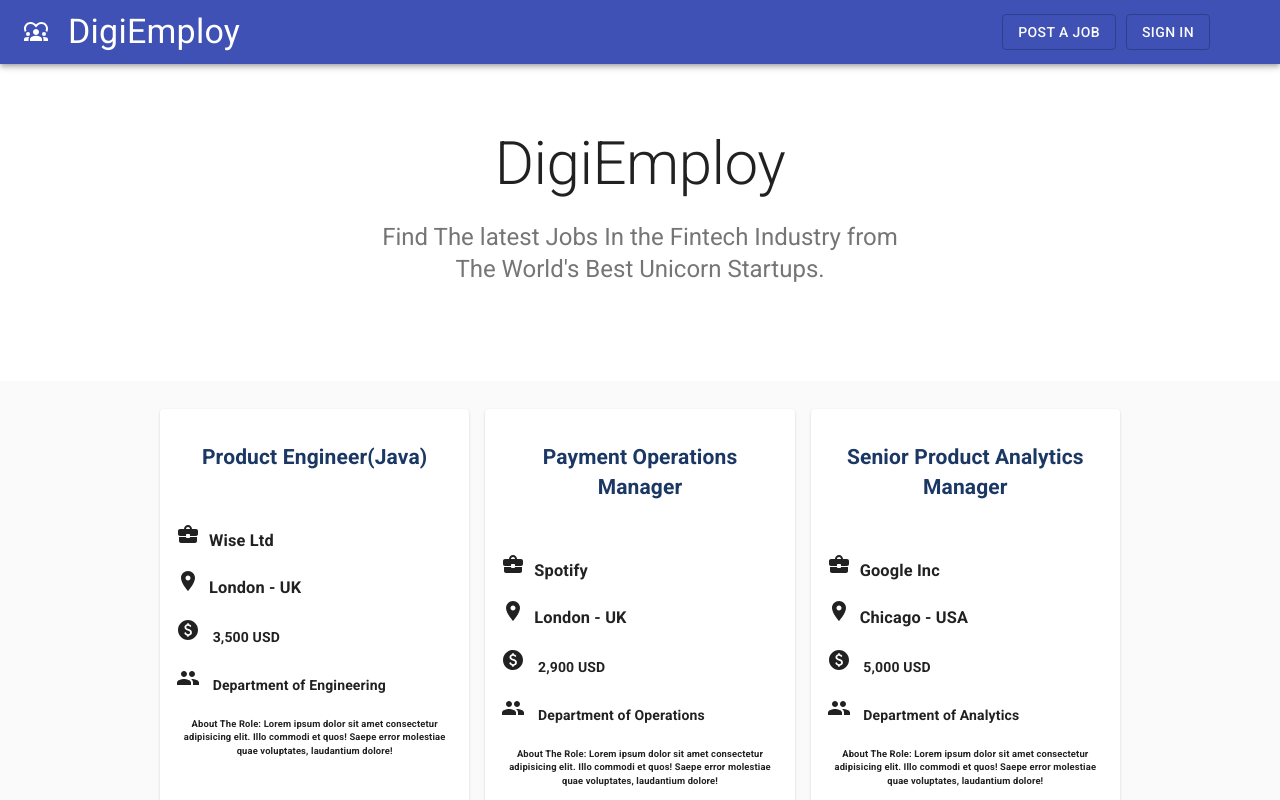
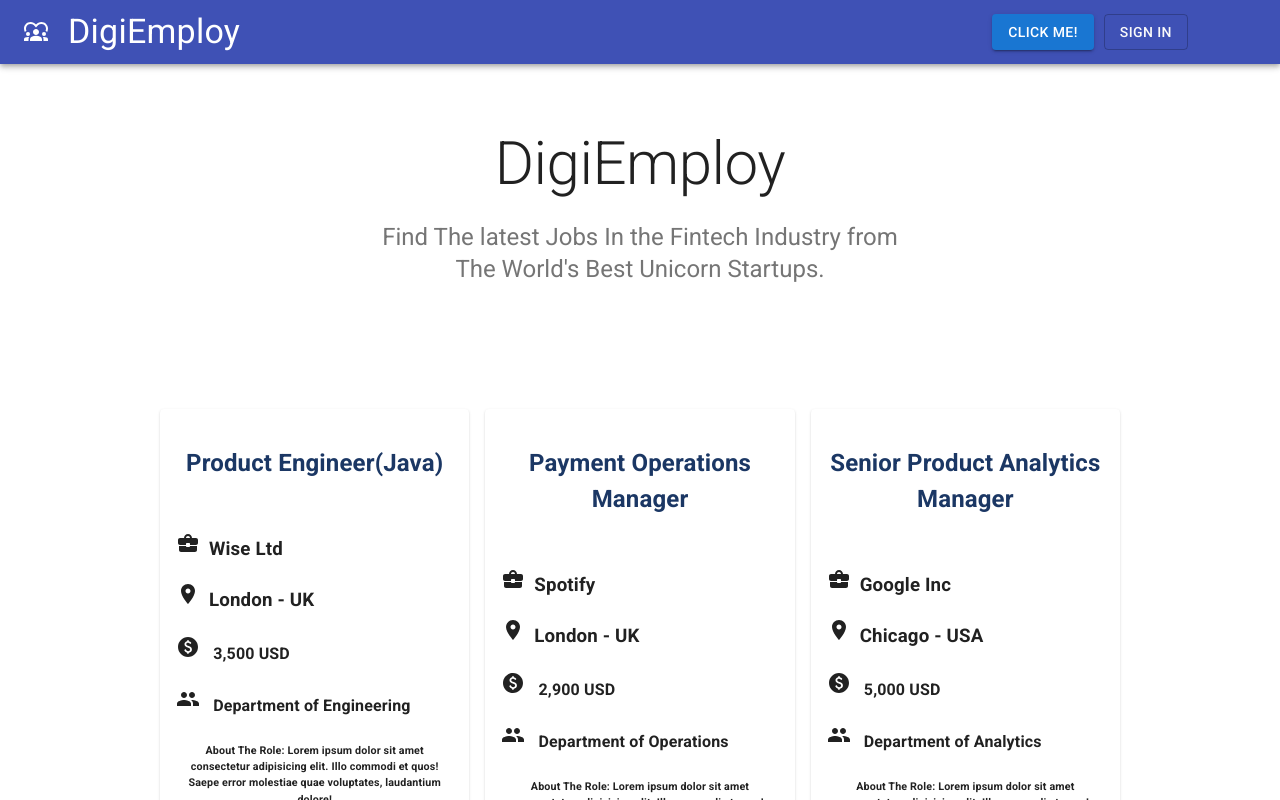
Before and after one commit to Emna747/digiemploy, a React (Create React App) app: page / in a window 1280 px wide. Shown: the top 800 px of the page. Built offline with nearby package versions, Linux system fonts and the light colour scheme.

Commit message:
Final commit

```diff
--- a/src/App.jsx
+++ b/src/App.jsx
@@ -7,6 +7,7 @@
 import LocationOnIcon from "@mui/icons-material/LocationOn";
 import PaidRoundedIcon from "@mui/icons-material/PaidRounded";
 import PeopleIcon from "@mui/icons-material/People";
+import Popover from "./Popover";
 import {
   Typography,
   AppBar,
@@ -19,12 +20,13 @@
   CardContent,
   Grid,
 } from "@material-ui/core";
-import { Link } from "react-router-dom";
+
 import useStyles from "./styles";
 import database from "./database";
-// {database.map(createCard)}
+import SignIn from "./SignIn";
 function App() {
   const classes = useStyles();
+
   return (
     <div>
       <CssBaseline />
@@ -34,21 +36,10 @@
           <Typography variant="h4" className={classes.navigationBar}>
             DigiEmploy
           </Typography>
-
+          <Popover />
           <Button variant="outlined" size="medium" className={classes.button}>
             {" "}
-            Post a Job
-          </Button>
-          <Button
-            variant="outlined"
-            size="medium"
-            className={classes.button}
-            component={Link}
-            onClick={() => {}}
-            to={"/signin"}
-          >
-            {" "}
-            Sign In
+            Sign in{" "}
           </Button>
         </Toolbar>
       </AppBar>
@@ -63,6 +54,7 @@
             >
               DigiEmploy
             </Typography>
+
             <Typography
               variant="h5"
               align="center"
@@ -129,6 +121,7 @@
           </Grid>
         </Container>
       </main>
+      <SignIn />
       <footer className={classes.footer}>
         <Typography variant="h6" align="center" gutterBottom>
           {" "}
--- /dev/null
+++ b/src/Popover.js
@@ -0,0 +1,42 @@
+import * as React from "react";
+import Popover from "@mui/material/Popover";
+import Typography from "@mui/material/Typography";
+import Button from "@mui/material/Button";
+
+export default function BasicPopover() {
+  const [anchorEl, setAnchorEl] = React.useState(null);
+
+  const handleClick = (event) => {
+    setAnchorEl(event.currentTarget);
+  };
+
+  const handleClose = () => {
+    setAnchorEl(null);
+  };
+
+  const open = Boolean(anchorEl);
+  const id = open ? "simple-popover" : undefined;
+
+  return (
+    <div>
+      <Button aria-describedby={id} variant="contained" onClick={handleClick}>
+        Click me!
+      </Button>
+      <Popover
+        id={id}
+        open={open}
+        anchorEl={anchorEl}
+        onClose={handleClose}
+        anchorOrigin={{
+          vertical: "bottom",
+          horizontal: "left",
+        }}
+      >
+        <Typography sx={{ p: 2 }}>
+          Please note that this is not the final version of the website. I will
+          be adding more features soon.
+        </Typography>
+      </Popover>
+    </div>
+  );
+}
--- a/src/index.js
+++ b/src/index.js
@@ -1,13 +1,11 @@
 import React from "react";
 import ReactDOM from "react-dom/client";
-import { BrowserRouter, Routes, Route } from "react-router-dom";
+import { BrowserRouter } from "react-router-dom";
 import App from "./App";
 
 const root = ReactDOM.createRoot(document.getElementById("root"));
 root.render(
   <BrowserRouter>
-    <Routes>
-      <Route path="*" element={<App />}></Route>
-    </Routes>
+    <App />
   </BrowserRouter>
 );
--- a/src/styles.js
+++ b/src/styles.js
@@ -18,6 +18,7 @@
     marginLeft: "10px",
     color: "#fafafa",
   },
+
   cardGrid: { padding: "28px 0", marginBottom: "5rem" },
   card: { height: "100%", display: "flex", flexDirection: "column" },
   cardMedia: { paddingTop: "56.25%" },
```
